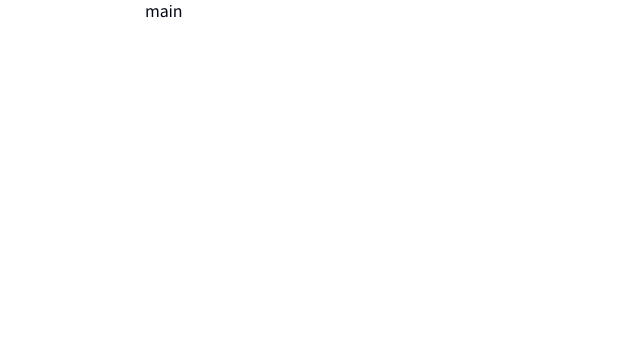
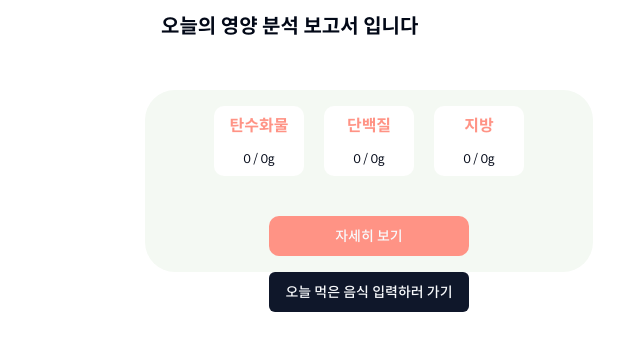
Before and after one commit to J1P4/habit-FE, a Next.js app: page /main in a window 1280 px wide. Shown: the top 350 px of the page, without its empty margins (271-911 px from the left). Built offline with nearby package versions, Linux system fonts and the light colour scheme; no server answers; sample sign-in values are in the browser's storage.

Commit message:
feat: 메인 페이지 유저 오늘 영양분 카드 컴포넌트 추가

```diff
--- /dev/null
+++ b/src/app/main/components/headline.tsx
@@ -0,0 +1,9 @@
+const Headline = ({ title }: { title: string }) => {
+  return (
+    <div className="w-full flex flex-col pt-3 pb-[48px] pl-4">
+      <h1 className="text-[20px] font-bold whitespace-pre-line">{title}</h1>
+    </div>
+  );
+};
+
+export default Headline;
--- /dev/null
+++ b/src/app/main/components/today-user-nutrition-analysis-card.tsx
@@ -0,0 +1,47 @@
+import { Button } from '@/commons/components/ui/button';
+
+export interface summaryNutrients {
+  carbohydrate: number;
+  protein: number;
+  fat: number;
+  essentialCarbohydrate: number;
+  essentialProtein: number;
+  essentialFat: number;
+}
+interface TodayUserNutritionAnalysisCardProps {
+  summaryNutrients: summaryNutrients;
+}
+const TodayUserNutritionAnalysisCard = ({
+  summaryNutrients,
+}: TodayUserNutritionAnalysisCardProps) => {
+  const { carbohydrate, protein, fat, essentialCarbohydrate, essentialProtein, essentialFat } =
+    summaryNutrients;
+  return (
+    <div className="w-full flex flex-col bg-[#F4F9F3] rounded-[30px] py-4 px-5 items-center">
+      <div className="flex gap-5 justify-center">
+        <div className="bg-white px-3 py-2 rounded-[10px] flex flex-col items-center gap-3 w-full min-w-[90px]">
+          <div className="text-[#FF9385] font-bold ">탄수화물</div>
+          <div className="text-[12px] text-center">
+            {carbohydrate} / {essentialCarbohydrate}g
+          </div>
+        </div>
+        <div className="bg-white px-3 py-2 rounded-[10px] flex flex-col items-center gap-3 w-full min-w-[90px]">
+          <div className="text-[#FF9385] font-bold ">단백질</div>
+          <div className="text-[12px] text-center">
+            {protein} / {essentialProtein}g
+          </div>
+        </div>
+        <div className="bg-white px-3 py-2 rounded-[10px] flex flex-col items-center gap-3 w-full min-w-[90px]">
+          <div className="text-[#FF9385] font-bold ">지방</div>
+          <div className="text-[12px] text-center">
+            {fat} / {essentialFat}g
+          </div>
+        </div>
+      </div>
+      <div className="mt-10" />
+      <Button className="w-[200px] bg-[#FF9385] rounded-[10px]">자세히 보기</Button>
+    </div>
+  );
+};
+
+export default TodayUserNutritionAnalysisCard;
--- a/src/app/main/page.tsx
+++ b/src/app/main/page.tsx
@@ -1,3 +1,27 @@
+'use client';
+
+import { Button } from '@/commons/components/ui/button';
+import { useRouter } from 'next/navigation';
+import { getformatKRDate } from '@/commons/lib/getKRTime';
+import useGetUserNutrients from '@/app/main/api/queries/useGetUserNutrients';
+import Headline from '@/app/main/components/headline';
+import TodayUserNutritionAnalysisCard from '@/app/main/components/today-user-nutrition-analysis-card';
+import useGetTodayUserNutritionAnalysiscardData from '@/app/main/hooks/use-get-today-user-nutrition-analysiscard-data';
+
 export default function MainPage() {
-  return <>main</>;
+  const { summary, isSummaryLoading } = useGetTodayUserNutritionAnalysiscardData();
+
+  const { push } = useRouter();
+  console.log('summary', summary);
+  const goToTodayFood = () => {
+    push('/food-entry');
+  };
+
+  return (
+    <div className="flex flex-col items-center">
+      <Headline title="오늘의 영양 분석 보고서 입니다" />
+      <TodayUserNutritionAnalysisCard summaryNutrients={summary} />
+      <Button onClick={goToTodayFood}>오늘 먹은 음식 입력하러 가기</Button>
+    </div>
+  );
 }
```
